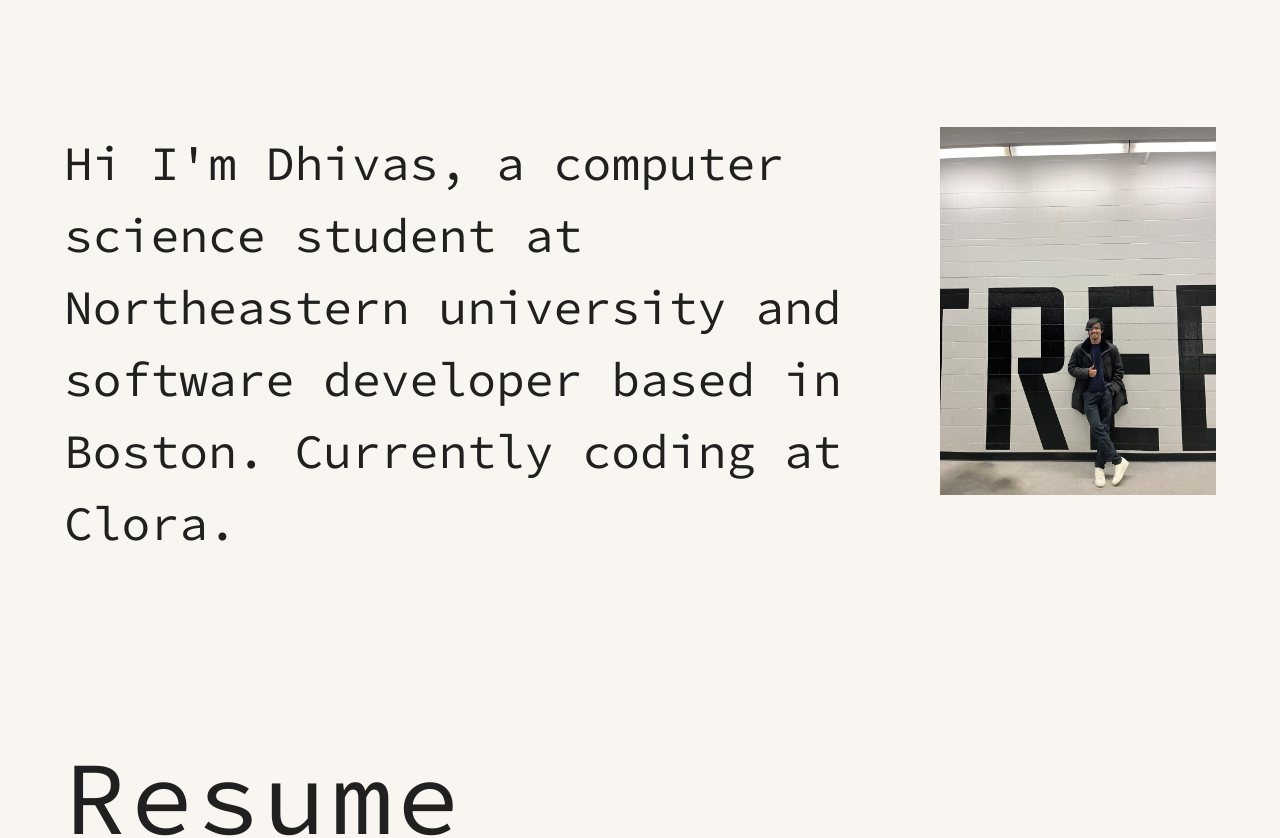
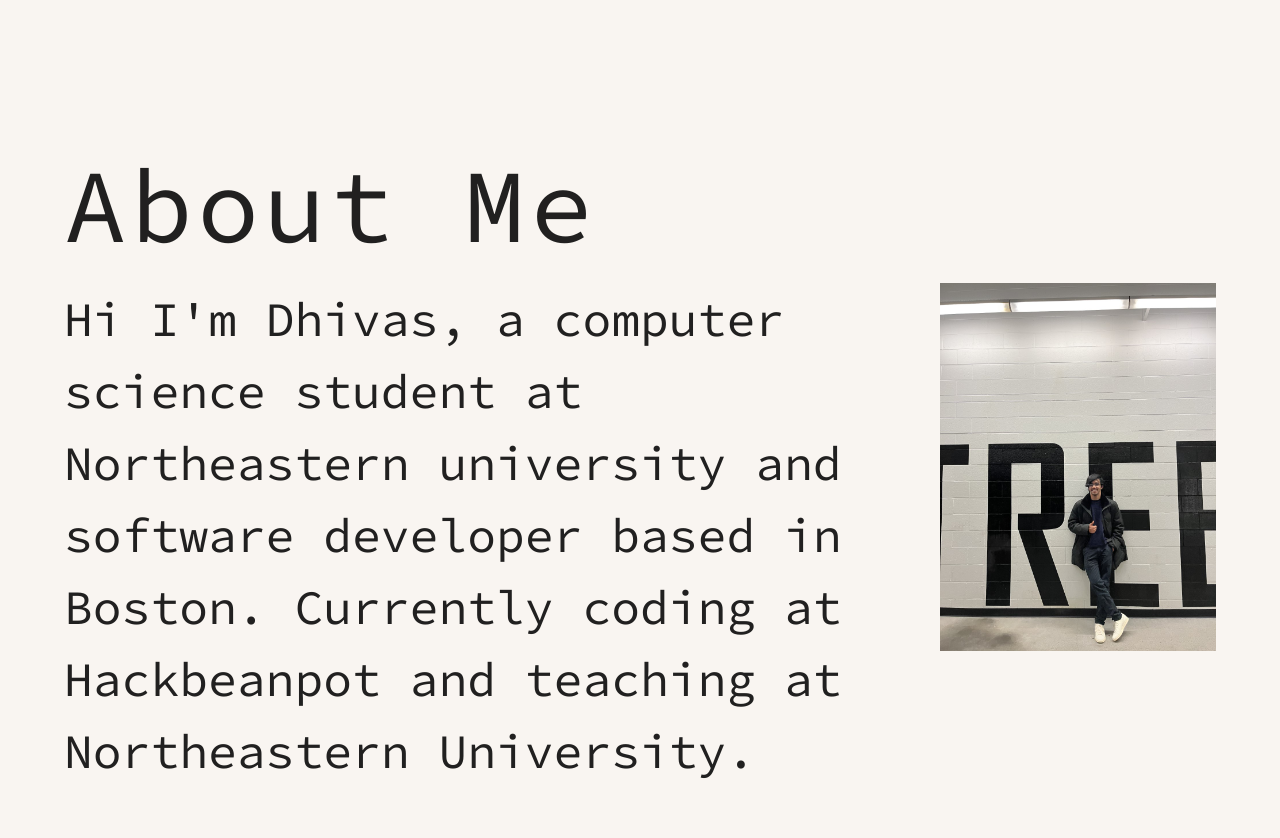
Before and after one commit to Dhivas-Sugumar/Personal-Site, a Next.js app: page / in a window 1280 px wide. Shown: the part 740-1578 px from the top of the page. Built offline with nearby package versions, Linux system fonts and the light colour scheme.

Commit message:
Added header for about me section.

```diff
--- a/src/components/about-me/AboutMe.tsx
+++ b/src/components/about-me/AboutMe.tsx
@@ -2,17 +2,20 @@
 import Image from "next/image";
 import React from "react";
 import Me from "../../assets/me.jpg"
+import { H1, H2 } from "../../styles/styles";
 import { AboutMeContainer, AboutMeText } from "./AboutMe.styles";
 
 const AboutMe : React.FC = () => {
     return (
         <AboutMeContainer>
+        <H1>About Me</H1>
+
         <Grid container spacing={2}>
             <Grid item xs={9}>
             <AboutMeText>
             {`Hi I'm Dhivas, a computer science
             student at Northeastern university and software developer based in Boston.
-            Currently coding at Clora.`}
+            Currently coding at Hackbeanpot and teaching at Northeastern University.`}
         </AboutMeText>
             </Grid>
             <Grid item xs={3}>
```
